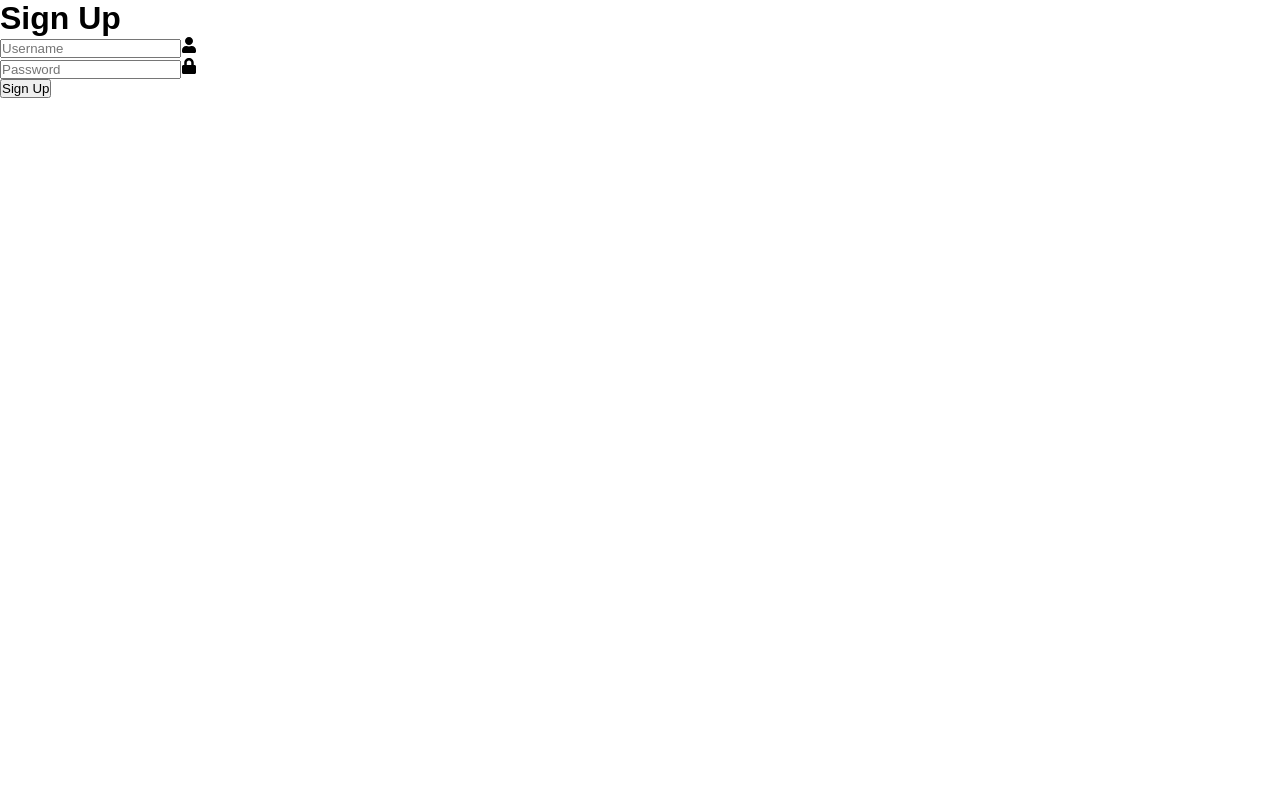
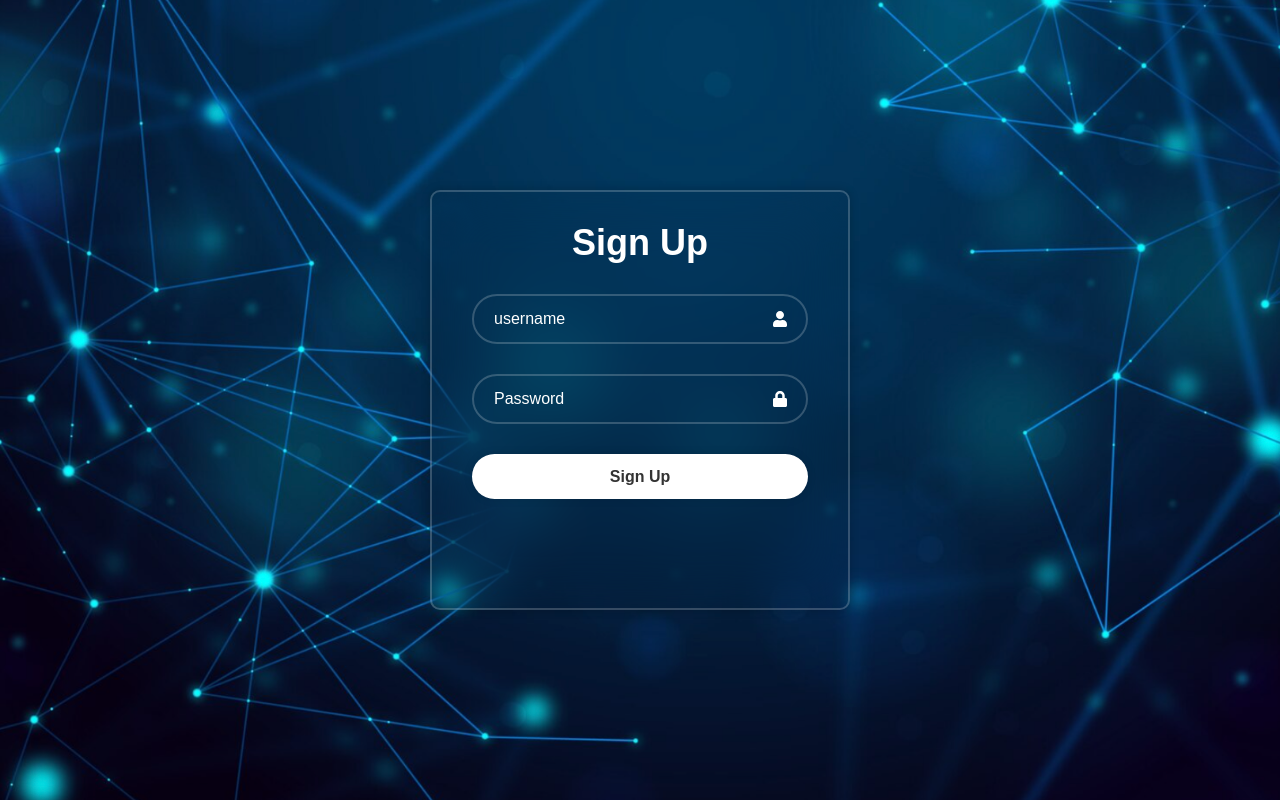
Before and after one commit to Nathaniel-github/LineWaiter, a React (Create React App) app in the folder LineWaiter/line-waiter/: page /signup in a window 1280 px wide. Built offline with nearby package versions, Linux system fonts and the light colour scheme.

Commit message:
fetch method for signup page

```diff
--- a/LineWaiter/line-waiter/src/pages/signup.jsx
+++ b/LineWaiter/line-waiter/src/pages/signup.jsx
@@ -3,6 +3,7 @@ import {Link} from 'react-router-dom'
 import './login.module.css'
 import { FaUser, FaLock } from 'react-icons/fa'
 import { sha3_256 } from 'js-sha3'
+import styles from "./login.module.css";
 
 const SignupForm = ( ) => {
 
@@ -28,30 +29,43 @@ const SignupForm = ( ) => {
 
   const handleSubmit = (e) => {
     e.preventDefault();
-    const hashedPassword = sha3_256(password);
+    const hashedPassword = sha3_256(password.toString());
     let data = {
-      username: username,
+      username: username[""],
       password: hashedPassword,
     };
+    console.log("reached");
     // Handle form submission logic here
     console.log(data);
+
+    fetch('/createAnAccount/', {
+        method: 'POST',
+        headers: {
+            'Content-Type': 'application/json'
+        },
+        body: JSON.stringify(data)
+    }).then(res => {
+        console.log(res);
+    })
+
   };
 
     return (
-        <div className="wrapper">
+        <div className={styles.login}> {/* Use className from CSS module */}
+            <div className={styles.wrapper}> {/* Use className from CSS module */}
                 <form action="">
                     <h1>Sign Up</h1>
-                <div className="input-box">
-                    <input type="text" onChange={handleChangeUsername} placeholder="Username" required />
-                    <FaUser className="icon"/>
+                    <div className={styles['input-box']}> {/* Use className from CSS module */}
+                        <input type="text" onChange={handleChangeUsername} placeholder="username" required/>
+                        <FaUser className={styles.icon}/>
                     </div>
-                <div className="input-box">
-                    <input type="password" onChange={handleChangePassword} placeholder="Password" required />
-                    <FaLock className="icon"/>
+                    <div className={styles['input-box']}> {/* Use className from CSS module */}
+                        <input type="password" onChange={handleChangePassword} placeholder="Password" required/>
+                        <FaLock className={styles.icon}/>
                     </div>
-
                     <button type="submit" onClick={handleSubmit}>Sign Up</button>
                 </form>
+            </div>
         </div>
     )
 }
```
Lines whose indentation alone changed are shown as unchanged.
